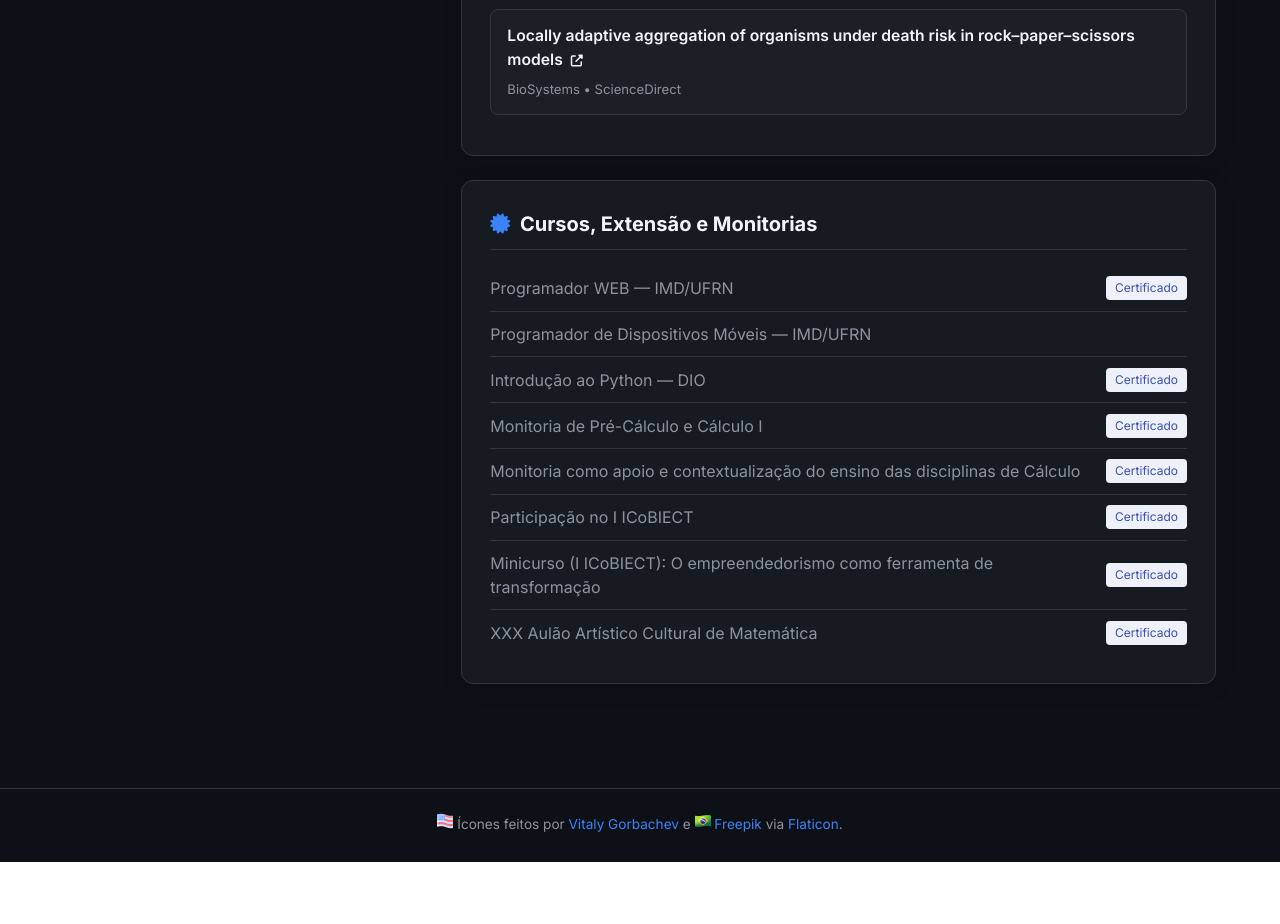
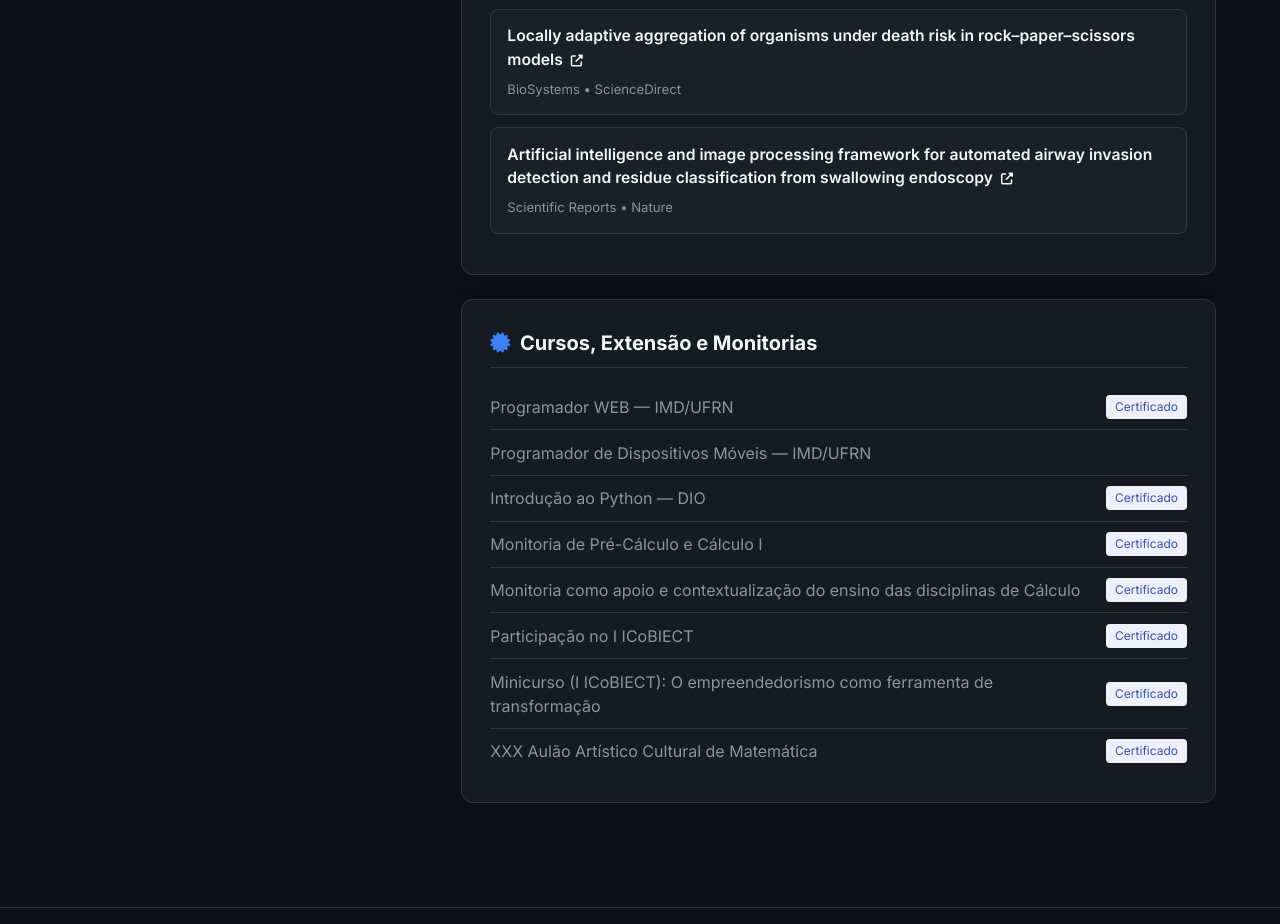
Before and after one commit to enzorangel/enzorangel.github.io, a plain HTML site: page index.html in a window 1280 px wide. Shown: the part 1851-2775 px from the top of the page. Before the commit the page ends 2713 px from the top, so only its background shows below. Drawn offline with nearby package versions, Linux system fonts and the light colour scheme.

Commit message:
New Article

```diff
--- a/index.html
+++ b/index.html
@@ -224,6 +224,11 @@
                             <span class="article-meta">BioSystems &bull; ScienceDirect</span>
                         </a>
 
+                        <a class="article-item" href="https://www.nature.com/articles/s41598-026-44495-4" target="_blank" rel="noopener">
+                            <span class="article-title">Artificial intelligence and image processing framework for automated airway invasion detection and residue classification from swallowing endoscopy <i class="fas fa-external-link-alt is-size-7 ml-1"></i></span>
+                            <span class="article-meta">Scientific Reports &bull; Nature</span>
+                        </a>
+
                     </section>
 
                     <!-- Cursos, Extensão e Monitorias -->
```
